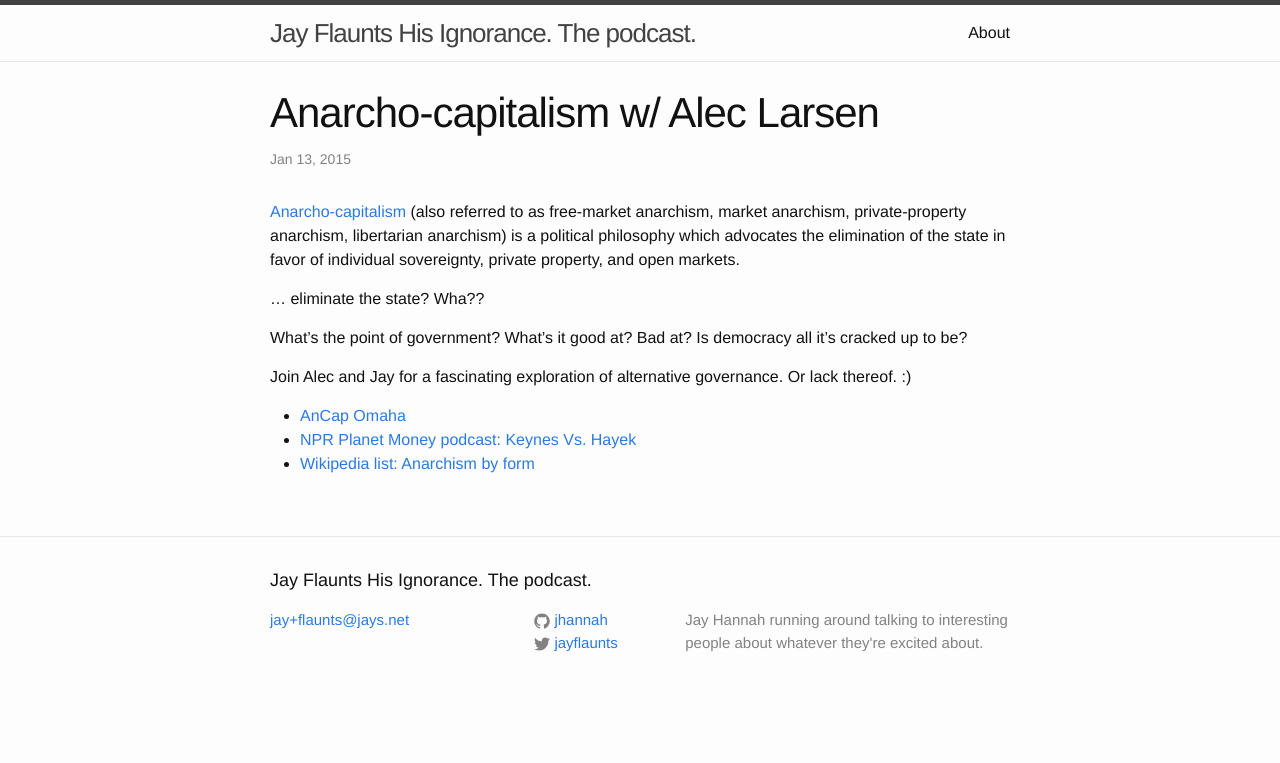
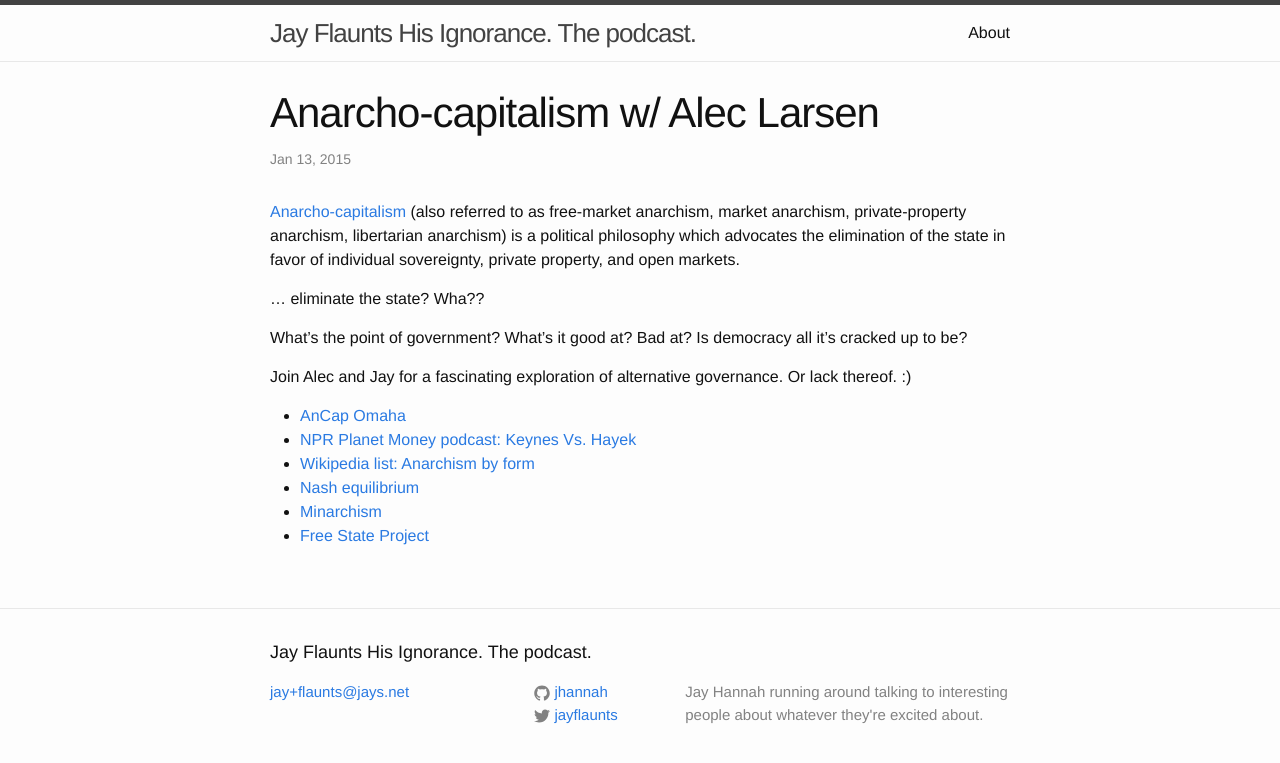
Before and after one commit to jhannah/jayflaunts, a Jekyll site: the page built from _posts/2015-01-13-anarcho-capitalism.md, in a window 1280 px wide. Shown: the top 763 px of the page. Built offline with Jekyll 4.4.1, drawn with Linux system fonts in a browser that asks for light colours.

Commit message:
More links

```diff
--- a/_posts/2015-01-13-anarcho-capitalism.md
+++ b/_posts/2015-01-13-anarcho-capitalism.md
@@ -18,3 +18,6 @@ Join Alec and Jay for a fascinating exploration of alternative governance. Or la
 * [AnCap Omaha](http://www.meetup.com/AnCap-Omaha/)
 * [NPR Planet Money podcast: Keynes Vs. Hayek](http://www.npr.org/blogs/money/2011/10/28/141802704/the-friday-podcast-keynes-vs-hayek)
 * [Wikipedia list: Anarchism by form](http://en.wikipedia.org/wiki/Category:Anarchism_by_form)
+* [Nash equilibrium](http://en.wikipedia.org/wiki/Nash_equilibrium)
+* [Minarchism](http://en.wikipedia.org/wiki/Minarchism)
+* [Free State Project](https://freestateproject.org)
```
